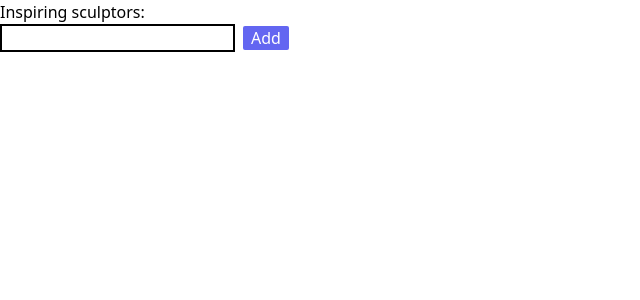
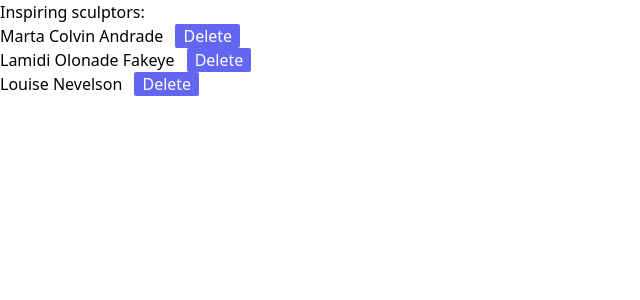
Before and after one commit to Emam-Bokhari/LWS-Module-02, a React (Vite) app: page / in a window 1280 px wide. Shown: the top 300 px of the page, without its empty margins (0-640 px from the left). Built offline with nearby package versions, Linux system fonts and the light colour scheme.

Commit message:
removing in array

```diff
--- a/src/App.jsx
+++ b/src/App.jsx
@@ -1,10 +1,10 @@
 import { Fragment } from "react";
-import List from "./Module-2.9/List";
+import RemovingList from "./Module-2.9/RemovingList";
 
 export default function App() {
   return (
     <Fragment>
-      <List />
+      <RemovingList />
     </Fragment>
   )
 }
--- /dev/null
+++ b/src/Module-2.9/RemovingList.jsx
@@ -0,0 +1,37 @@
+import { useState } from 'react';
+
+let initialArtists = [
+    { id: 0, name: 'Marta Colvin Andrade' },
+    { id: 1, name: 'Lamidi Olonade Fakeye' },
+    { id: 2, name: 'Louise Nevelson' },
+];
+
+export default function RemovingList() {
+    const [artists, setArtists] = useState(
+        initialArtists
+    );
+
+    return (
+        <>
+            <h1>Inspiring sculptors:</h1>
+            <ul>
+                {artists.map(artist => (
+                    <li key={artist.id}>
+                        {artist.name}{' '}
+                        <button
+                        className='bg-indigo-500 text-white rounded-sm px-2 ml-2'
+                        onClick={() => {
+                            setArtists(
+                                artists.filter(a =>
+                                    a.id !== artist.id
+                                )
+                            );
+                        }}>
+                            Delete
+                        </button>
+                    </li>
+                ))}
+            </ul>
+        </>
+    );
+}
```
